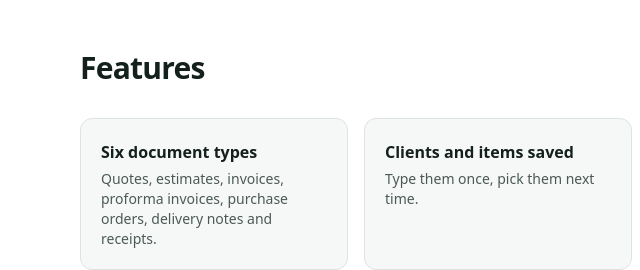
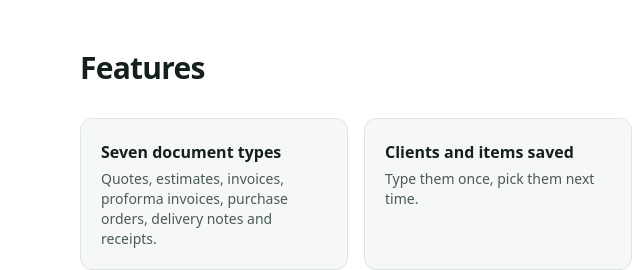
Before and after one commit to sankarhansdah/qmp-growth, an Astro site in the folder site/: page / in a window 1280 px wide. Shown: the part 1280-1550 px from the top of the page, 0-640 px from the left. Built offline with nearby package versions, Linux system fonts and the light colour scheme; Astro itself is replaced by a stand-in of ours.

Commit message:
Fix document-type count on home page
Co-Authored-By: Claude Opus 5.5 <noreply@anthropic.com>
Claude-Session: https://claude.ai/code/session_01H3ob6Csp8HHbQvNTiB7XM5

```diff
--- a/site/src/pages/index.astro
+++ b/site/src/pages/index.astro
@@ -21,7 +21,7 @@ const steps = [
   { t: 'Share the PDF', d: 'Choose the Modern or Classic template and send it through WhatsApp, email or any app.' },
 ];
 const features = [
-  { t: 'Six document types', d: 'Quotes, estimates, invoices, proforma invoices, purchase orders, delivery notes and receipts.' },
+  { t: 'Seven document types', d: 'Quotes, estimates, invoices, proforma invoices, purchase orders, delivery notes and receipts.' },
   { t: 'Clients and items saved', d: 'Type them once, pick them next time.' },
   { t: 'Per-country tax profiles', d: 'GST (CGST/SGST/IGST), VAT and sales tax, with tax-inclusive or exclusive pricing.' },
   { t: 'Discounts and charges', d: 'Flat or percentage discounts, plus other charges.' },
```
